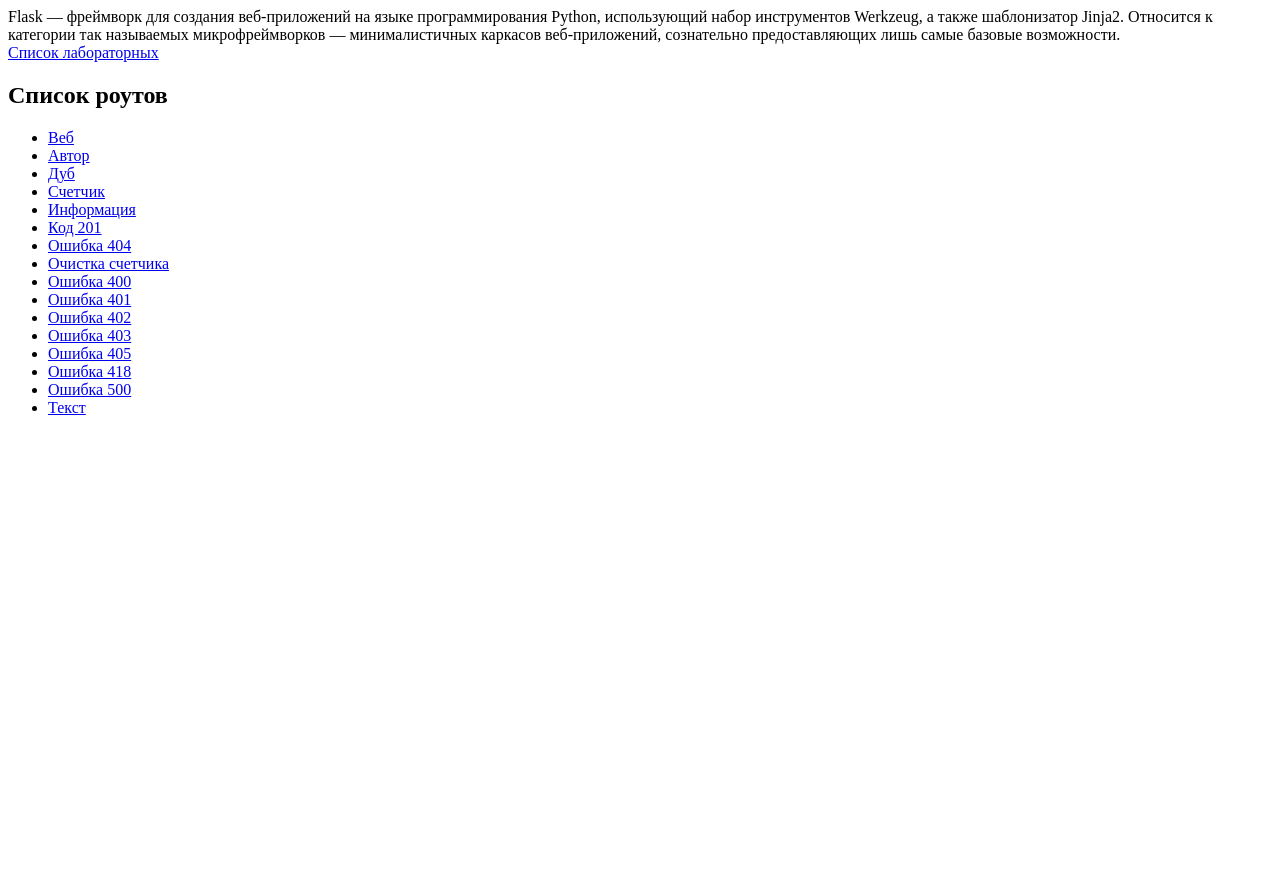
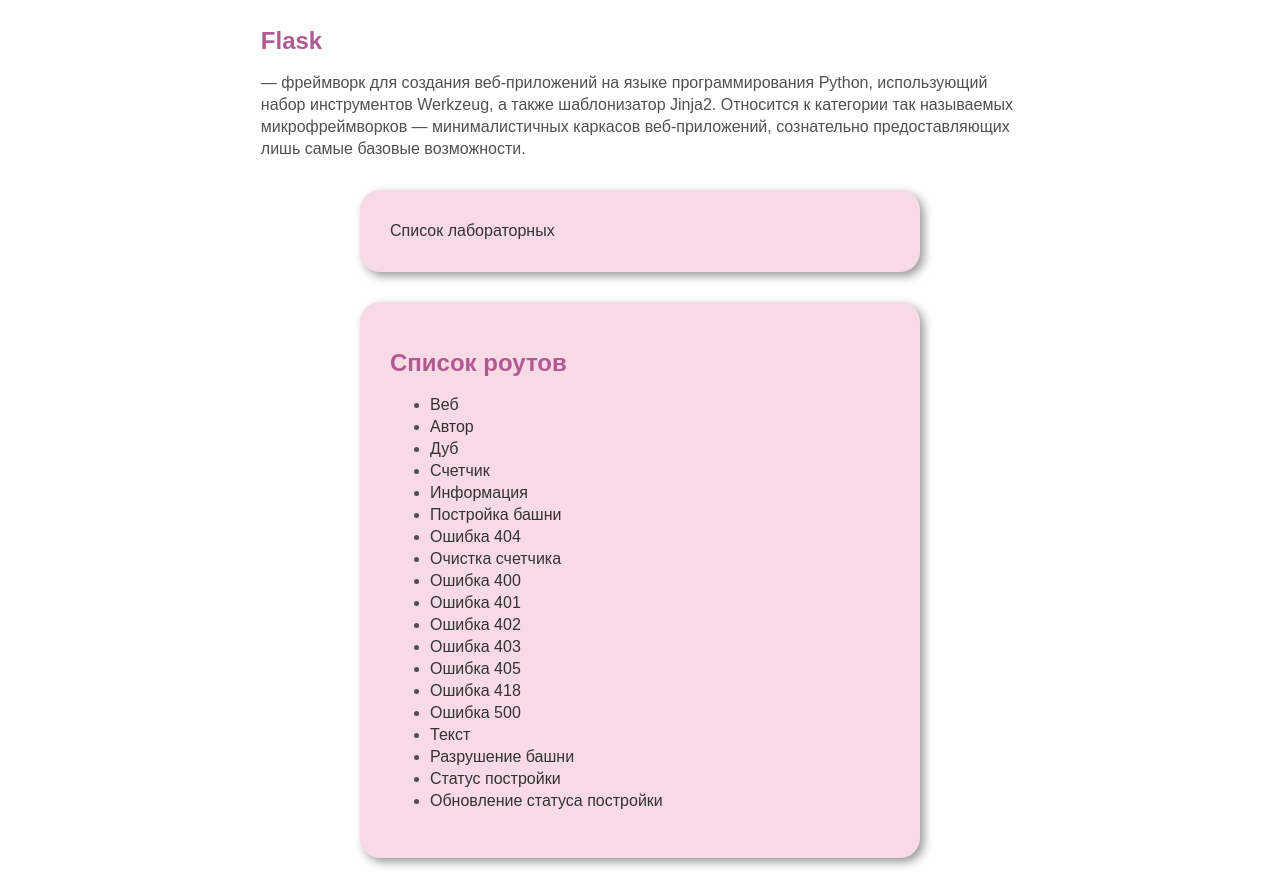
Before and after one commit to Anjelaaaaa/web-programming-labs, a Flask app: page /lab1 in a window 1280 px wide. Before the commit the page ends 415 px from the top, so only its background shows below. Run offline with Flask 3, Linux system fonts and the light colour scheme.

Commit message:
Дополнительное задание

```diff
--- a/app.py
+++ b/app.py
@@ -3,32 +3,38 @@
 
 @app.route("/lab1/web")
 def web():
-    return """<!doctype html>
+    return '''<!doctype html>
         <html>
            <body>
                <h1>web-сервер на flask</h1>
                <a href="lab1/author">author</a>
            </body>
-        </html>""", 200, {
+        </html>''', 200, {
             "X-Server": "sample",
             "Content-Type": "text/plane; charset=utf-8"
         }
 
 @app.route("/lab1/author")
 def author():
+    style = url_for("static", filename="main.css")
     name = "Оноприенко Анжелика Андреевна"
     group = "ФБИ-21"
     faculty = "ФБ"
-
-    return """<!doctype html>
+    return '''<!doctype html>
         <html>
-           <body>
-               <p>Студент: """ + name + """</p>
-               <p>Группа: """ + group + """</p>
-               <p>Факультет: """ + faculty + """</p>
-               <a href="/lab1/web">web</a>
-           </body>
-        </html>"""
+            <head>
+                <title>Автор</title>
+                <link rel="stylesheet" href="''' + style + '''">
+            </head>
+            <body>
+                <div class="menu">
+                    <p>Студент: ''' + name + '''</p>
+                    <p>Группа: ''' + group + '''</p>
+                    <p>Факультет: ''' + faculty + '''</p>
+                    <a href="/lab1/web">web</a>
+                </div>
+            </body>
+        </html>'''
 
 @app.route("/lab1/oak")
 def oak():
@@ -37,10 +43,10 @@
     return '''
 <!doctype html>
 <html>
-<head>
-    <title>Дуб</title>
-    <link rel="stylesheet" href="''' + style + '''">
-</head>
+    <head>
+        <title>Дуб</title>
+        <link rel="stylesheet" href="''' + style + '''">
+    </head>
     <body>
         <h1>Дуб</h1>
         <div><img src="''' + path + '''"></div>
@@ -51,14 +57,21 @@
 
 @app.route("/lab1/counter")
 def counter():
+    style = url_for("static", filename="main.css")
     global count
     count +=1
     return '''
 <!doctype html>
 <html>
+    <head>
+        <title>Счетчик</title>
+        <link rel="stylesheet" href="''' + style + '''">
+    </head>
     <body>
-        Сколько раз вы сюда заходили: ''' + str(count) + '''<br>
-        <a href="/lab1/counter_clean">Очистить счетчик</a>
+        <div class="counter">
+            Сколько раз вы сюда заходили: ''' + str(count) + '''<br>
+            <a href="/lab1/counter_clean">Очистить счетчик</a>
+        </div>
     </body>
 </html>'''
 
@@ -66,17 +79,111 @@
 def info():
     return redirect("/lab1/author")
 
+resource = False
+
 @app.route("/lab1/created")
 def created():
+    path = url_for("static", filename="jenga.webp")
+    style = url_for("static", filename="main.css")
+    global resource
+    if resource:
+        return '''
+<!doctype html>
+<html>
+    <head>
+        <title>Постройка башни</title>
+        <link rel="stylesheet" href="''' + style + '''">
+    </head>
+    <body>
+        <h1 class="resource">Отказано: башня уже построена</h1>
+        <div class="tower"><img class="tower" src="''' + path + '''"></div>
+    </body>
+</html>
+''', 400
+    else:
+        resource = True
+        return '''
+<!doctype html>
+<html>
+    <head>
+        <title>Постройка башни</title>
+        <link rel="stylesheet" href="''' + style + '''">
+    </head>
+    <body>
+        <h1 class="resource">Успешно: башня построена</h1>
+        <div class="tower"><img class="tower" src="''' + path + '''"></div>
+    </body>
+</html>
+''', 201
+
+@app.route("/lab1/delete")
+def delete():
+    path = url_for("static", filename="jengabroke.jpg")
+    style = url_for("static", filename="main.css")
+    global resource
+    if resource:
+        resource = False
+        return '''
+<!doctype html>
+<html>
+    <head>
+        <title>Разрушение башни</title>
+        <link rel="stylesheet" href="''' + style + '''">
+    </head>
+    <body>
+        <h1 class="resource">Успешно: башня разрушена</h1>
+        <div class="tower"><img class="tower" src="''' + path + '''"></div>
+    </body>
+    </body>
+</html>
+''', 200
+    else:
+        return '''
+<!doctype html>
+<html>
+    <head>
+        <title>Разрушение башни</title>
+        <link rel="stylesheet" href="''' + style + '''">
+    </head>
+    <body>
+        <h1 class="resource">Отказано: башня еще не построена</h1>
+    </body>
+    </body>
+</html>
+''', 400
+
+@app.route("/lab1/resource")
+def resource_status():
+    style = url_for("static", filename="main.css")
+    if resource:
+        status = "Башня построена"
+    else:
+        status = "Башня еще не построена"
     return '''
 <!doctype html>
 <html>
+    <head>
+        <title>Статус постройки</title>
+        <link rel="stylesheet" href="''' + style + '''">
+    </head>
     <body>
-        <h1>Создано успешно</h1>
-        <div><i>что-то создано...</i></div>
+        <h1 class="resource">''' + status + '''</h1>
+        <div class="resource">
+            <a href="/lab1/status">Обновить статус</a><br>
+        </div>
+        <div class="resource">
+            <a href="/lab1/created">Построить башню</a><br>
+        </div>
+        <div class="resource">
+            <a href="/lab1/delete">Разрушить башню</a>
+        </div>
     </body>
 </html>
-''', 201
+'''
+
+@app.route("/lab1/status")
+def update_status():
+    return redirect("/lab1/resource")
 
 @app.errorhandler(404)
 def not_found(err):
@@ -87,16 +194,16 @@
     return '''
 <!doctype html>
 <html>
-<head>
-    <title>Not Found</title>
-    <link rel="stylesheet" href="''' + style + '''">
-</head>
+    <head>
+        <title>Not Found</title>
+        <link rel="stylesheet" href="''' + style + '''">
+    </head>
     <body>
         <img class="c" src="''' + path2 + '''">
         <h1><span class="e">4</span><span class="d">0</span>4</h1>
         <h2>Ошибка</h2>
         <div class="a"><img class="a" src="''' + path + '''"></div>
-        <h3>Такой старницы у нас нет, но есть другие!</h3>
+        <h3>Такой страницы у нас нет, но есть другие!</h3>
         <div class="b"><img class="b" src="''' + path1 + '''"></div>
     </body>
 </html>
@@ -111,10 +218,12 @@
 @app.route("/")
 @app.route("/index")
 def index():
+    style = url_for("static", filename="main.css")
     return '''
 <!DOCTYPE html>
 <html lang="ru">
     <head>
+        <link rel="stylesheet" href="''' + style + '''">
         <title>НГТУ, ФБ, Лабораторные работы</title>
     </head>
     <body>
@@ -123,11 +232,13 @@
         </header>
 
         <main>
-            <ol>
-                <li>
-                    <a href="/lab1">Первая лабораторная</a>
-                </li>
-            </ol>
+            <div class="spisok">
+                <ol>
+                    <li>
+                        <a href="/lab1">Первая лабораторная</a>
+                    </li>
+                </ol>
+            </div>
         </main>
 
         <footer>
@@ -139,16 +250,18 @@
 
 @app.route("/lab1")
 def lab1():
+    style = url_for("static", filename="main.css")
     return '''
 <!DOCTYPE html>
 <html lang="ru">
     <head>
+        <link rel="stylesheet" href="''' + style + '''">
         <title>Лабораторная 1</title>
     </head>
     <body>
         <main>
             <div>
-                Flask &mdash; фреймворк для создания веб-приложений на языке
+                <h2 class="flask">Flask</h2> &mdash; фреймворк для создания веб-приложений на языке
                 программирования Python, использующий набор инструментов
                 Werkzeug, а также шаблонизатор Jinja2. Относится к категории так
                 называемых микрофреймворков &mdash; минималистичных каркасов
@@ -156,60 +269,73 @@
                 возможности.
             </div>
 
-            <a href="/">Список лабораторных</a>
+            <div class="list">
+                <a href="/">Список лабораторных</a>
+            </div>
 
-            <h2>Список роутов</h2>
+            <div class="list">
+                <h2 class="flask">Список роутов</h2>
 
-            <ul>
-                <li>
-                    <a href="/lab1/web">Веб</a>
-                </li>
-                <li>
-                    <a href="/lab1/author">Автор</a>
-                </li>
-                <li>
-                    <a href="/lab1/oak">Дуб</a>
-                </li>
-                <li>
-                    <a href="/lab1/counter">Счетчик</a>
-                </li>
-                <li>
-                    <a href="/lab1/info">Информация</a>
-                </li>
-                <li>
-                    <a href="/lab1/created">Код 201</a>
-                </li>
-                <li>
-                    <a href="/lab1/error404">Ошибка 404</a>
-                </li>
-                <li>
-                    <a href="/lab1/counter_clean">Очистка счетчика</a>
-                </li>
-                <li>
-                    <a href="/lab1/error400">Ошибка 400</a>
-                </li>
-                <li>
-                    <a href="/lab1/error401">Ошибка 401</a>
-                </li>
-                <li>
-                    <a href="/lab1/error402">Ошибка 402</a>
-                </li>
-                <li>
-                    <a href="/lab1/error403">Ошибка 403</a>
-                </li>
-                <li>
-                    <a href="/lab1/error405">Ошибка 405</a>
-                </li>
-                <li>
-                    <a href="/lab1/error418">Ошибка 418</a>
-                </li>
-                <li>
-                    <a href="/lab1/error500">Ошибка 500</a>
-                </li>
-                <li>
-                    <a href="/lab1/text">Текст</a>
-                </li>
-            </ul>
+                <ul>
+                    <li>
+                        <a href="/lab1/web">Веб</a>
+                    </li>
+                    <li>
+                        <a href="/lab1/author">Автор</a>
+                    </li>
+                    <li>
+                        <a href="/lab1/oak">Дуб</a>
+                    </li>
+                    <li>
+                        <a href="/lab1/counter">Счетчик</a>
+                    </li>
+                    <li>
+                        <a href="/lab1/info">Информация</a>
+                    </li>
+                    <li>
+                        <a href="/lab1/created">Постройка башни</a>
+                    </li>
+                    <li>
+                        <a href="/lab1/error404">Ошибка 404</a>
+                    </li>
+                    <li>
+                        <a href="/lab1/counter_clean">Очистка счетчика</a>
+                    </li>
+                    <li>
+                        <a href="/lab1/error400">Ошибка 400</a>
+                    </li>
+                    <li>
+                        <a href="/lab1/error401">Ошибка 401</a>
+                    </li>
+                    <li>
+                        <a href="/lab1/error402">Ошибка 402</a>
+                    </li>
+                    <li>
+                        <a href="/lab1/error403">Ошибка 403</a>
+                    </li>
+                    <li>
+                        <a href="/lab1/error405">Ошибка 405</a>
+                    </li>
+                    <li>
+                        <a href="/lab1/error418">Ошибка 418</a>
+                    </li>
+                    <li>
+                        <a href="/lab1/error500">Ошибка 500</a>
+                    </li>
+                    <li>
+                        <a href="/lab1/text">Текст</a>
+                    </li>
+                    <li>
+                        <a href="/lab1/delete">Разрушение башни</a>
+                    </li>
+                    <li>
+                        <a href="/lab1/resource">Статус постройки</a>
+                    </li>
+                    <li>
+                        <a href="/lab1/status">Обновление статуса постройки</a>
+                    </li>
+                </ul>
+            </div>
         </main>
     </body>
 </html>
@@ -217,66 +343,96 @@
 
 @app.route("/lab1/error400")
 def error400():
+    style = url_for("static", filename="main.css")
     return '''
 <!DOCTYPE html>
 <html lang="ru">
+    <head>
+        <link rel="stylesheet" href="''' + style + '''">
+        <title>Bad Request</title>
+    </head>
     <body>
-        <h1>Bad Request</h1>
+        <h1 class="error400">Bad Request</h1>
     </body>
 </html>
 ''', 400
 
 @app.route("/lab1/error401")
 def error401():
+    style = url_for("static", filename="main.css")
     return '''
 <!DOCTYPE html>
 <html lang="ru">
+    <head>
+        <link rel="stylesheet" href="''' + style + '''">
+        <title>Unauthorized</title>
+    </head>
     <body>
-        <h1>Unauthorized</h1>
+        <h1 class="error401">Unauthorized</h1>
     </body>
 </html>
 ''', 401
 
 @app.route("/lab1/error402")
 def error402():
+    style = url_for("static", filename="main.css")
     return '''
 <!DOCTYPE html>
 <html lang="ru">
+    <head>
+        <link rel="stylesheet" href="''' + style + '''">
+        <title>Payment Required</title>
+    </head>
     <body>
-        <h1>Payment Required</h1>
+        <h1 class="error402">Payment Required</h1>
     </body>
 </html>
 ''', 402
 
 @app.route("/lab1/error403")
 def error403():
+    style = url_for("static", filename="main.css")
     return '''
 <!DOCTYPE html>
 <html lang="ru">
+    <head>
+        <link rel="stylesheet" href="''' + style + '''">
+        <title>Forbidden</title>
+    </head>
     <body>
-        <h1>Forbidden</h1>
+        <h1 class="error403">Forbidden</h1>
     </body>
 </html>
 ''', 403
 
 @app.route("/lab1/error405")
 def error405():
+    style = url_for("static", filename="main.css")
     return '''
 <!DOCTYPE html>
 <html lang="ru">
+    <head>
+        <link rel="stylesheet" href="''' + style + '''">
+        <title>Method Not Allowed</title>
+    </head>
     <body>
-        <h1>Method Not Allowed</h1>
+        <h1 class="error405">Method Not Allowed</h1>
     </body>
 </html>
 ''', 405
 
 @app.route("/lab1/error418")
 def error418():
+    style = url_for("static", filename="main.css")
     return '''
 <!DOCTYPE html>
 <html lang="ru">
+    <head>
+        <link rel="stylesheet" href="''' + style + '''">
+        <title>I'm a teapot</title>
+    </head>
     <body>
-        <h1>I'm a teapot</h1>
+        <h1 class="error418">I'm a teapot</h1>
     </body>
 </html>
 ''', 418
--- a/static/error404.css
+++ b/static/error404.css
@@ -1,6 +1,5 @@
 h1 {
     font-size: 300px;
-    text-shadow: 10px 10px rgba(187, 144, 161, 0.527);
     text-shadow:
     1px 9px rgba(194, 160, 173, 0.527),
     1px 10px rgba(194, 160, 173, 0.527),
@@ -14,7 +13,6 @@
     position: relative;
 }
 .d {
-    text-shadow: 10px 10px rgba(187, 144, 161, 0.527);
     text-shadow:
     1px 9px rgba(167, 194, 160, 0.527),
     1px 10px rgba(167, 194, 160, 0.527),
@@ -25,7 +23,6 @@
     color: rgb(141, 230, 129);
 }
 .e {
-    text-shadow: 10px 10px rgba(187, 144, 161, 0.527);
     text-shadow:
     1px 9px rgba(160, 166, 194, 0.527),
     1px 10px rgba(160, 166, 194, 0.527),
@@ -43,7 +40,7 @@
     color: rgb(117, 117, 117);
 }
 body {
-    font-family: "Inter", sans-serif;
+    font-family: sans-serif;
     text-align: center;
 }
 .a {
--- a/static/error500.css
+++ b/static/error500.css
@@ -1,6 +1,5 @@
 h1 {
     font-size: 300px;
-    text-shadow: 10px 10px rgba(187, 144, 161, 0.527);
     text-shadow:
     1px 9px rgba(194, 160, 173, 0.527),
     1px 10px rgba(194, 160, 173, 0.527),
@@ -14,7 +13,6 @@
     position: relative;
 }
 .d {
-    text-shadow: 10px 10px rgba(187, 144, 161, 0.527);
     text-shadow:
     1px 9px rgba(194, 179, 160, 0.527),
     1px 10px rgba(194, 179, 160, 0.527),
@@ -25,7 +23,6 @@
     color: rgb(230, 206, 129);
 }
 .e {
-    text-shadow: 10px 10px rgba(187, 144, 161, 0.527);
     text-shadow:
     1px 9px rgba(160, 166, 194, 0.527),
     1px 10px rgba(160, 166, 194, 0.527),
@@ -44,7 +41,7 @@
 }
 body {
     background-color: rgb(216, 231, 250);
-    font-family: "Inter", sans-serif;
+    font-family: sans-serif;
     text-align: center;
 }
 .a {
--- /dev/null
+++ b/static/main.css
@@ -0,0 +1,207 @@
+body {
+    font-family: sans-serif;
+    line-height: 22px;
+    color: rgb(80, 80, 80);
+}
+main {
+    margin: 0 20% 0 20%;
+}
+footer {
+    background-color:rgba(163, 163, 163, 0.247);
+    padding: 8px;
+    font-size: 12pt;
+    font-style: italic;
+    text-align: right;
+    position: fixed;
+    bottom: 0;
+    right: 0;
+    left: 0;
+}
+header {
+    background-color:rgba(163, 163, 163, 0.247);
+    padding: 10px;
+    font-size: 16pt;
+    position: absolute;
+    top: 0;
+    left: 0;
+    right: 0;
+}
+div {
+    margin: 30px 0 30px 0;
+}
+a {
+    text-decoration: none;
+    transition: 0.1s;
+}
+a:link {
+    color: rgb(51, 51, 51);
+    text-decoration: none;
+}
+a:visited {
+    color: rgb(104, 109, 177);
+    text-decoration: none;
+}
+a:hover {
+    color: rgb(97, 193, 231);
+    text-decoration: underline;
+    text-shadow: 0 0 2px rgba(131, 200, 240, 0.671);
+    border-radius: 7px;
+    transition: 0.1s;
+    padding: 1px;
+}
+a:active {
+    color: black;
+    opacity: 0.7;
+}
+div.menu {
+    background-color: rgb(238, 220, 255);
+    box-shadow: 5px 5px 15px rgba(75, 75, 75, 0.568);
+    border-radius: 20px;
+    width: 400px;
+    margin: 50px auto;
+    padding: 10px;
+    text-align: center;
+}
+div.menu:hover {
+    background-color: rgba(216, 221, 252, 0.808);
+}
+div.list {
+    background-color: rgb(248, 217, 230);
+    padding: 30px;
+    border-radius: 20px;
+    box-shadow: 4px 4px 10px rgba(75, 75, 75, 0.568);
+    width: 500px;
+    margin: 30px auto;
+}
+h2.flask {
+    color: rgb(177, 89, 147);
+}
+div.resource {
+    background-color: rgb(213, 232, 250);
+    border-radius: 20px;
+    height: 60px;
+    width: 250px;
+    text-align: center;
+    vertical-align: middle;
+    margin: 25px auto;
+    line-height: 60px;
+    box-shadow: 5px 5px 15px rgba(75, 75, 75, 0.568);
+}
+h1.resource {
+    text-align: center;
+}
+div.counter {
+    background-color: rgb(223, 248, 217);
+    padding: 30px;
+    border-radius: 20px;
+    box-shadow: 4px 4px 10px rgba(75, 75, 75, 0.568);
+    width: 500px;
+    margin: 30px auto;
+    text-align: center;
+}
+div.spisok {
+    background-color: rgb(252, 227, 239);
+    border-radius: 20px;
+    margin: 70px auto;
+    width: 350px;
+    padding: 10px;
+}
+div.spisok:hover {
+    box-shadow: 0 0 15px rgba(245, 115, 178, 0.671);
+}
+div.tower {
+    text-align: center;
+}
+img.tower {
+    width: 600px;
+}
+h1.error400 {
+    text-align: center;
+    font-size: 100px;
+    text-shadow:
+    1px 2px rgba(167, 194, 160, 0.527),
+    1px 3px rgba(167, 194, 160, 0.527),
+    1px 4px rgba(167, 194, 160, 0.527),
+    1px 5px rgba(167, 194, 160, 0.527),
+    1px 6px rgba(167, 194, 160, 0.527),
+    1px 7px rgba(167, 194, 160, 0.527),
+    1px 8px 6px rgba(145, 173, 129, 0.527),
+    1px 10px 10px rgba(145, 173, 129, 0.527),
+    1px 12px 30px rgba(145, 173, 129, 0.527);
+    color: rgb(191, 250, 164);
+}
+h1.error401 {
+    text-align: center;
+    font-size: 100px;
+    text-shadow:
+    1px 2px rgba(194, 193, 160, 0.527),
+    1px 3px rgba(194, 193, 160, 0.527),
+    1px 4px rgba(194, 193, 160, 0.527),
+    1px 5px rgba(194, 193, 160, 0.527),
+    1px 6px rgba(194, 193, 160, 0.527),
+    1px 7px rgba(194, 193, 160, 0.527),
+    1px 8px 6px rgba(173, 166, 129, 0.527),
+    1px 10px 10px rgba(173, 166, 129, 0.527),
+    1px 12px 30px rgba(173, 166, 129, 0.527);
+    color: rgb(250, 241, 164);
+}
+h1.error402 {
+    text-align: center;
+    font-size: 100px;
+    text-shadow:
+    1px 2px rgba(160, 187, 194, 0.527),
+    1px 3px rgba(160, 187, 194, 0.527),
+    1px 4px rgba(160, 187, 194, 0.527),
+    1px 5px rgba(160, 187, 194, 0.527),
+    1px 6px rgba(160, 187, 194, 0.527),
+    1px 7px rgba(160, 187, 194, 0.527),
+    1px 8px 6px rgba(129, 159, 173, 0.527),
+    1px 10px 10px rgba(129, 159, 173, 0.527),
+    1px 12px 30px rgba(129, 159, 173, 0.527);
+    color: rgb(164, 230, 250);
+}
+h1.error403 {
+    text-align: center;
+    font-size: 100px;
+    text-shadow:
+    1px 2px rgba(160, 161, 194, 0.527),
+    1px 3px rgba(160, 161, 194, 0.527),
+    1px 4px rgba(160, 161, 194, 0.527),
+    1px 5px rgba(160, 161, 194, 0.527),
+    1px 6px rgba(160, 161, 194, 0.527),
+    1px 7px rgba(160, 161, 194, 0.527),
+    1px 8px 6px rgba(129, 132, 173, 0.527),
+    1px 10px 10px rgba(129, 132, 173, 0.527),
+    1px 12px 30px rgba(129, 132, 173, 0.527);
+    color: rgb(176, 186, 245);
+}
+h1.error405 {
+    text-align: center;
+    font-size: 100px;
+    text-shadow:
+    1px 2px rgba(194, 160, 192, 0.527),
+    1px 3px rgba(194, 160, 192, 0.527),
+    1px 4px rgba(194, 160, 192, 0.527),
+    1px 5px rgba(194, 160, 192, 0.527),
+    1px 6px rgba(194, 160, 192, 0.527),
+    1px 7px rgba(194, 160, 192, 0.527),
+    1px 8px 6px rgba(173, 129, 171, 0.527),
+    1px 10px 10px rgba(173, 129, 171, 0.527),
+    1px 12px 30px rgba(173, 129, 171, 0.527);
+    color: rgb(238, 187, 230);
+}
+h1.error418 {
+    text-align: center;
+    font-size: 100px;
+    text-shadow:
+    1px 2px rgba(194, 167, 160, 0.527),
+    1px 3px rgba(194, 167, 160, 0.527),
+    1px 4px rgba(194, 167, 160, 0.527),
+    1px 5px rgba(194, 167, 160, 0.527),
+    1px 6px rgba(194, 167, 160, 0.527),
+    1px 7px rgba(194, 167, 160, 0.527),
+    1px 8px 6px rgba(173, 141, 129, 0.527),
+    1px 10px 10px rgba(173, 141, 129, 0.527),
+    1px 12px 30px rgba(173, 141, 129, 0.527);
+    color: rgb(250, 181, 164);
+}
--- a/static/text.css
+++ b/static/text.css
@@ -1,7 +1,8 @@
 body {
     text-align: center;
-    font-family: Arial;
+    font-family: 'Verdana';
     margin: 0 20% 0 20%;
+    color: rgb(87, 87, 87);
 }
 div {
     margin: 30px;
```
Also changed, not shown: static/jenga.webp (added), static/jengabroke.jpg (added), static/lab1.css (line endings or trailing spaces).
